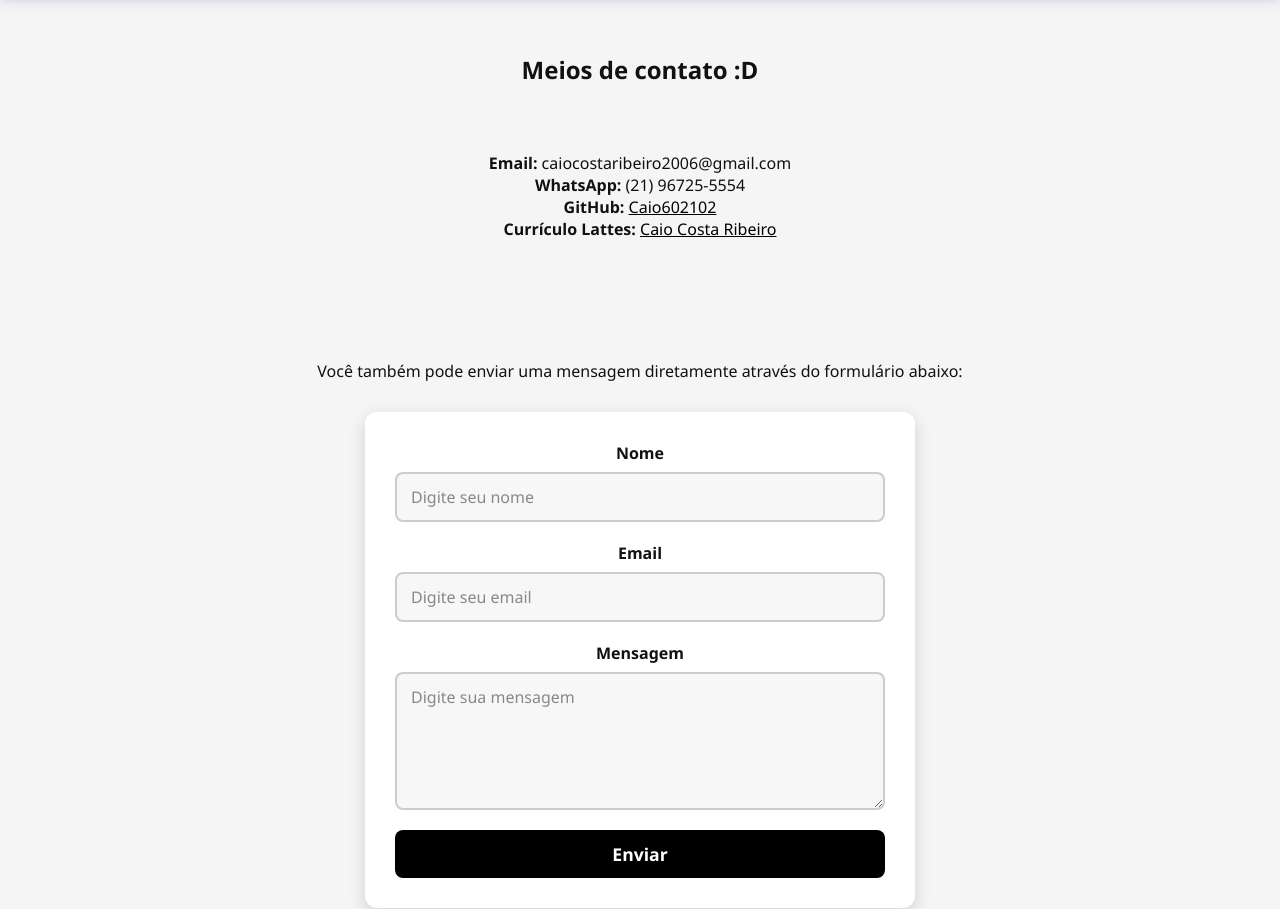
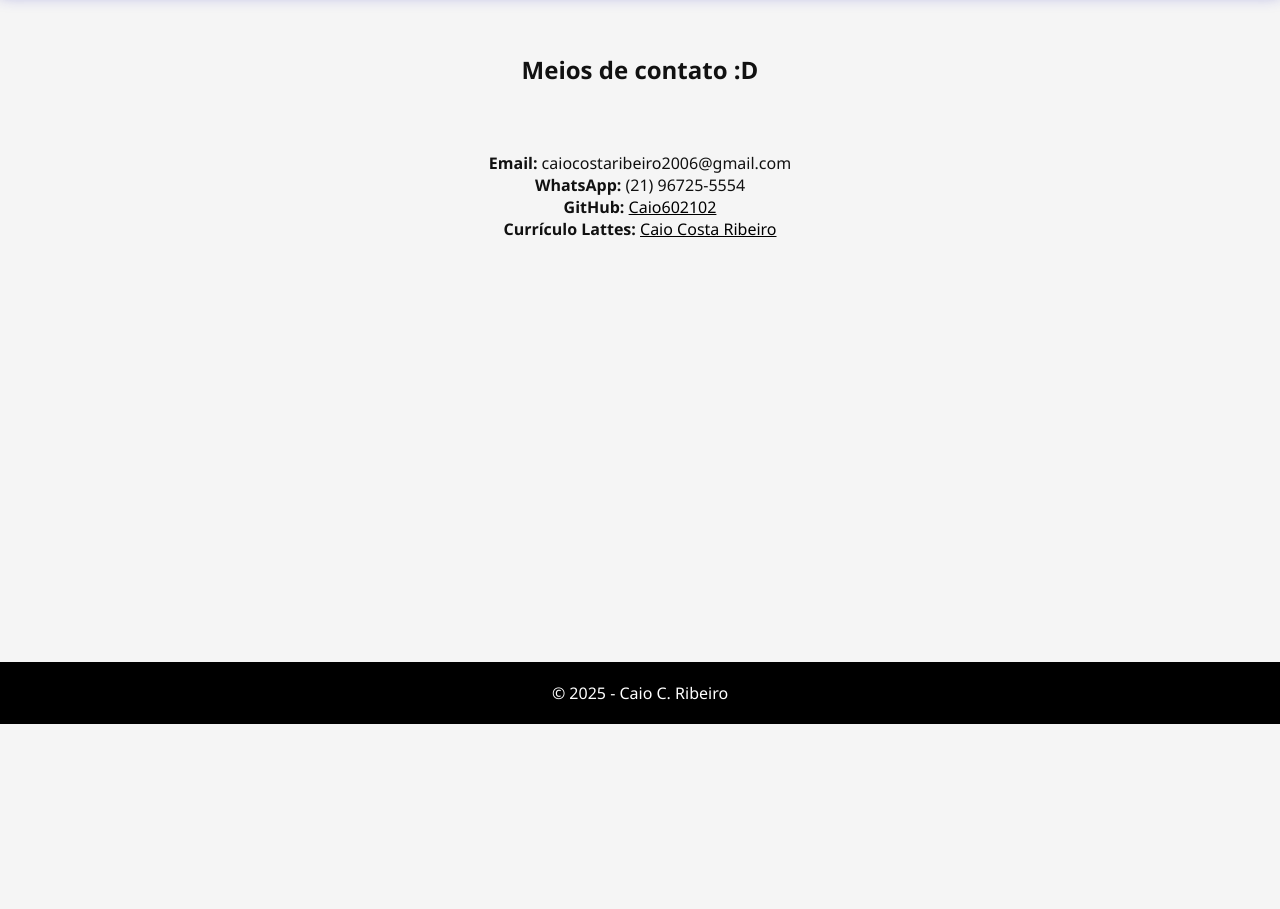
Before and after one commit to Caio602102/portfolio, a plain HTML site: page contato.html in a window 1280 px wide. Shown: the part 76-985 px from the top of the page. After the commit the page ends 800 px from the top, so only its background shows below. Drawn offline with Linux system fonts and the light colour scheme.

```diff
--- a/contato.html
+++ b/contato.html
@@ -31,41 +31,14 @@
     <br>
     <br>
     <br>
-    <!-- um parágrafo pra cada parada, pra pular as linha legal -->
+
+    <!-- um parágrafo pra cada coisa -->
     <p><strong>Email:</strong> caiocostaribeiro2006@gmail.com</p>
     <p><strong>WhatsApp:</strong> (21) 96725-5554</p>
     <p><strong>GitHub:</strong> <a href="https://github.com/Caio602102" target="_blank">Caio602102</a></p>
     <p><strong>Currículo Lattes:</strong> <a href="http://lattes.cnpq.br/7072325711504835" target="_blank">Caio Costa Ribeiro</a></p>
 
     </section>
-
-    <!-- formulário para contato (sem funcionamento) -->
-    <section class="contato-container fade-in">
-
-    <p>Você também pode enviar uma mensagem diretamente através do formulário abaixo:</p>
-
-    <form class="form-contato slide-up" action="#" method="post">
-
-        <div class="form-grupo">
-            <label for="nome">Nome</label>
-            <input type="text" id="nome" name="nome" placeholder="Digite seu nome" required>
-        </div>
-
-        <div class="form-grupo">
-            <label for="email">Email</label>
-            <input type="email" id="email" name="email" placeholder="Digite seu email" required>
-        </div>
-
-        <div class="form-grupo">
-            <label for="mensagem">Mensagem</label>
-            <textarea id="mensagem" name="mensagem" placeholder="Digite sua mensagem" rows="5" required></textarea>
-        </div>
-
-        <button type="submit" class="btn-form">Enviar</button>
-    </form>
-
-</section>
-
 </main>
 
 <footer>
```
